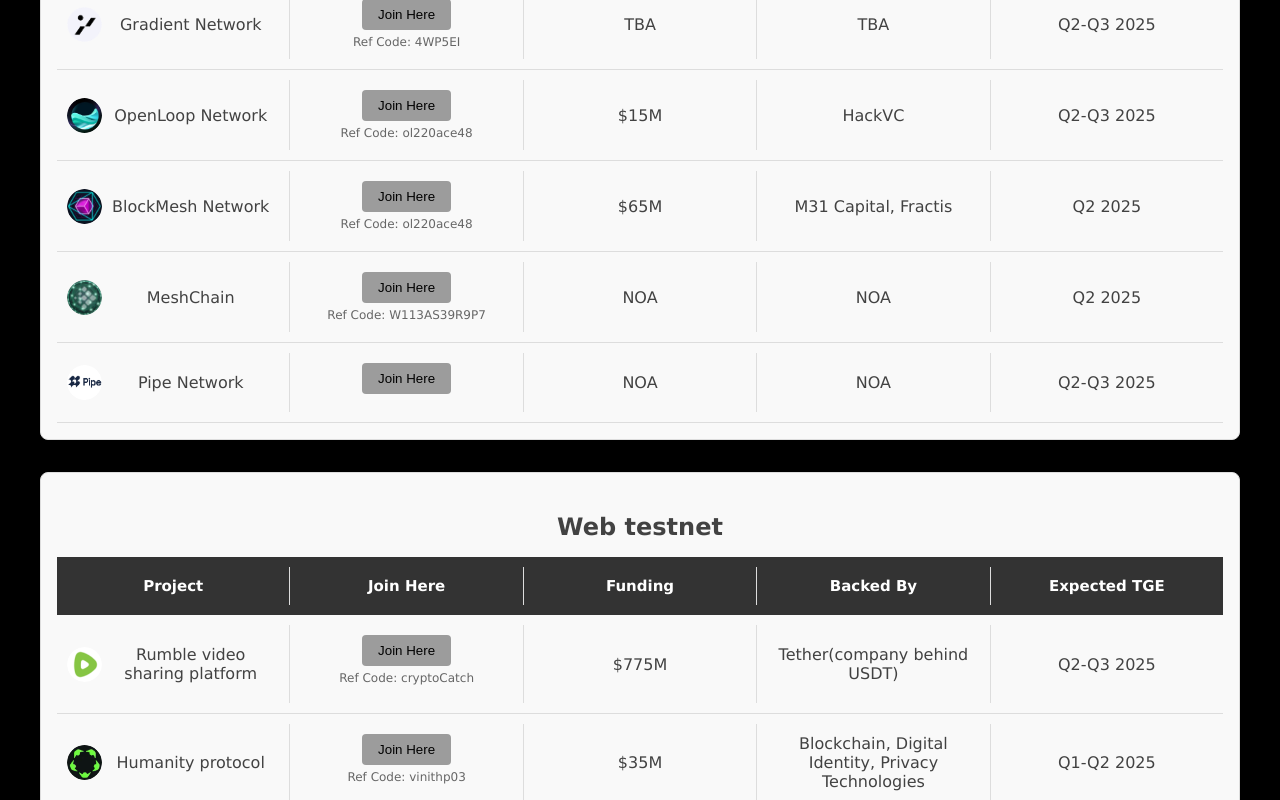
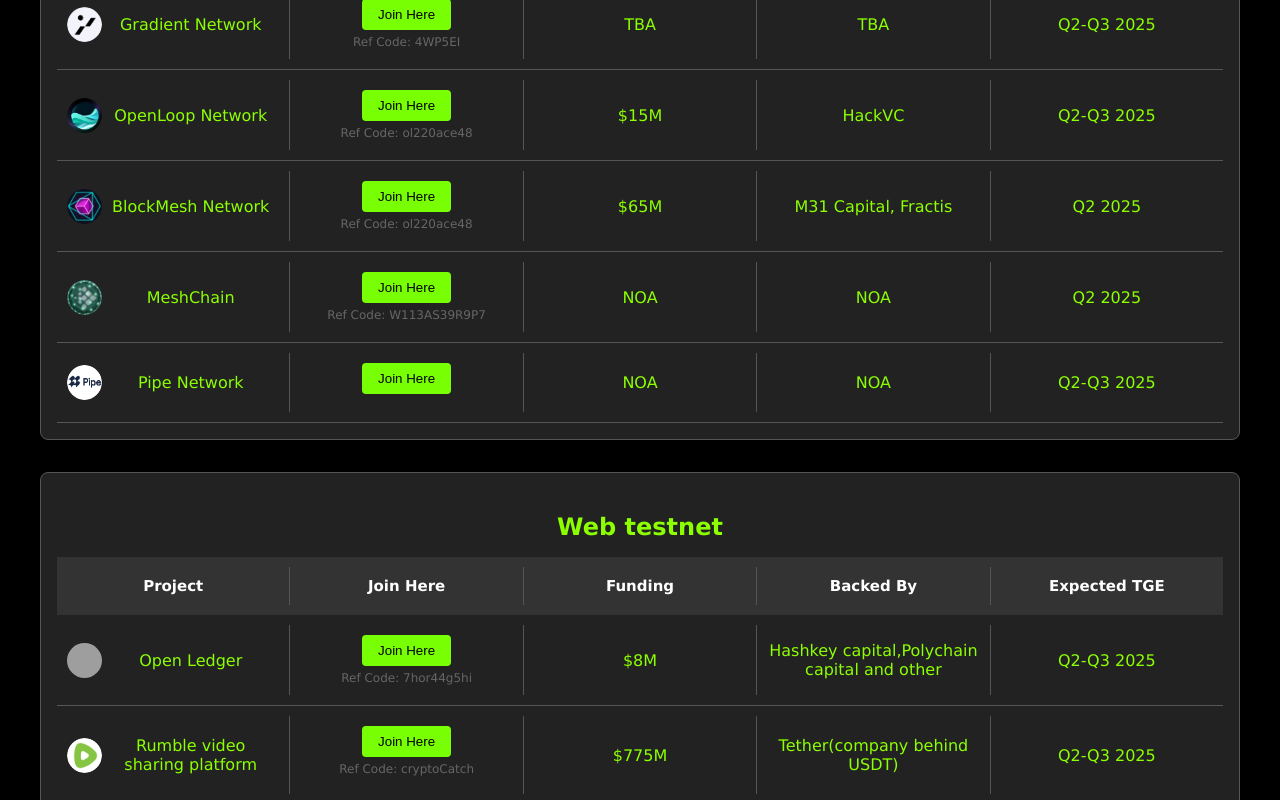
Before and after one commit to vinithp03/projectLists, a React (Vite) app: page / in a window 1280 px wide. Shown: the part 2000-2800 px from the top of the page. Built offline with nearby package versions, Linux system fonts and the light colour scheme; grey boxes are pictures that could not be loaded.

Commit message:
open leger added

```diff
--- a/src/Allprojects.js
+++ b/src/Allprojects.js
@@ -191,6 +191,15 @@
     title: "Web testnet",
     projects: [
       {
+        name: "Open Ledger",
+        funding: "$8M",
+        backers: "Hashkey capital,Polychain capital and other",
+        expectedTGE: "Q2-Q3 2025",
+        joinLink: "https://testnet.openledger.xyz/?referral_code=7hor44g5hi",
+        refCode: "7hor44g5hi",
+        logo: "projectLogo/openldger-logo.png",
+      },
+      {
         name: "Rumble video sharing platform",
         funding: "$775M",
         backers: "Tether(company behind USDT)",
--- a/src/App.jsx
+++ b/src/App.jsx
@@ -4,7 +4,7 @@
 import { Allprojects } from "./Allprojects";
 
 function App() {
-  const [isDarkMode, setIsDarkMode] = useState(false);
+  const [isDarkMode, setIsDarkMode] = useState(true);
 
   const toggleTheme = () => {
     setIsDarkMode(!isDarkMode);
```
Also changed, not shown: public/projectLogo/openledger-logo.png (added).
